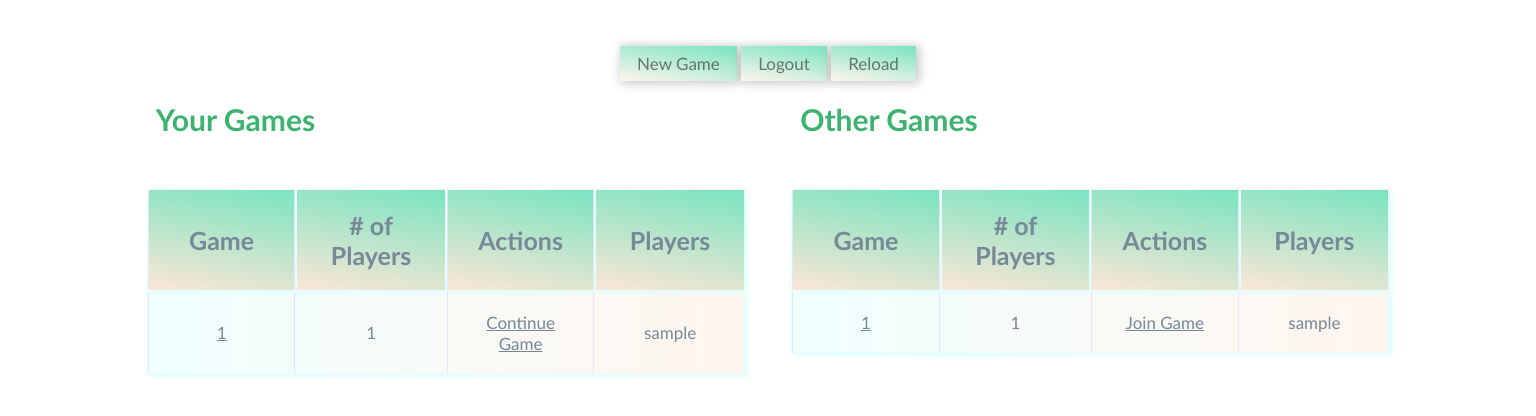
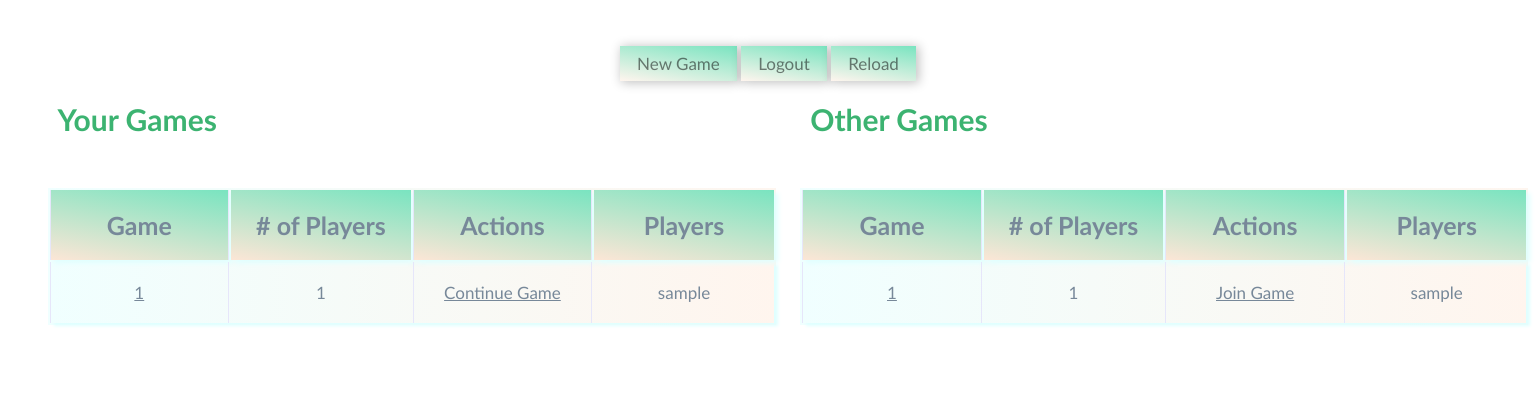
Before and after one commit to ChristopherDonnelly/Django_Samsara, a Django app: template apps/lobby_app/templates/lobby_app/index.html in a window 1536 px wide. Shown: the top 416 px of the page. Run offline with Django 3.2, Linux system fonts and the light colour scheme; the template is opened without the code that fills it: most values are stand-ins (such as "Sample title", 1, 10 or a date in 2020).

Commit message:
changed width to 100% at breakpoint 1500px

```diff
--- a/apps/lobby_app/static/lobby_app/css/lobby_style.css
+++ b/apps/lobby_app/static/lobby_app/css/lobby_style.css
@@ -88,12 +88,15 @@ h2{
     }
 }
 
-@media only screen and (min-width: 1300px){
+@media only screen and (min-width: 1520px){
     table{
-        width: 600px;
+        width: 100%;
     }
     .your_games, .other_games{
         display: inline-block;
+    }
+    .other_games{
+        margin-left: 20px;
     }
 }
 
```
